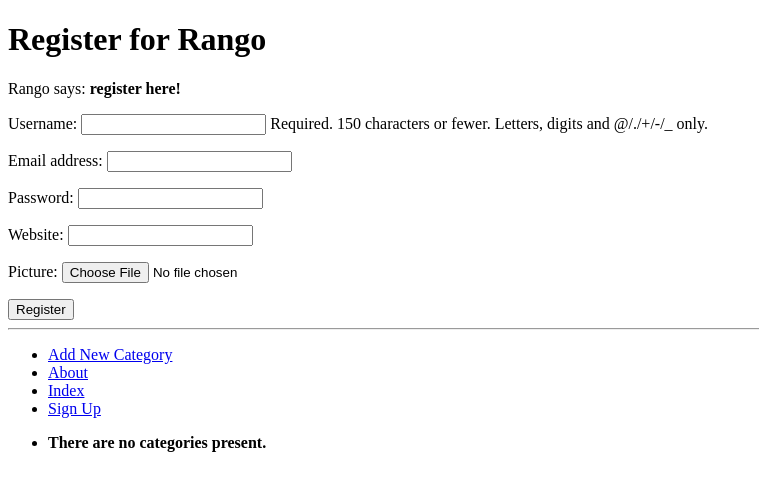
After one commit to Glowyee/tango_with_django_project, a Django app: page /rango/register/ in a window 1280 px wide. The commit adds this page. Shown: the top 491 px of the page, without its empty margins (0-759 px from the left). Run offline with Django 3.2, Linux system fonts and the light colour scheme; data that the repository does not hold is empty.

Commit message:
Chapter 9- User Authentication

```diff
--- a/rango/admin.py
+++ b/rango/admin.py
@@ -1,5 +1,6 @@
 from django.contrib import admin
 from rango.models import Category, Page, PageAdmin
+from rango.models import UserProfile
 
 
 # Add this class to customise the admin interface
@@ -9,3 +10,4 @@
 
 admin.site.register(Category, CategoryAdmin)
 admin.site.register(Page, PageAdmin)
+admin.site.register(UserProfile)
--- a/rango/forms.py
+++ b/rango/forms.py
@@ -1,5 +1,6 @@
 from django import forms
-from rango.models import Page, Category
+from django.contrib.auth.models import User
+from rango.models import Page, Category, UserProfile
 
 
 class CategoryForm(forms.ModelForm):
@@ -50,3 +51,17 @@
         cleaned_data['url'] = url
 
         return cleaned_data
+
+
+class UserForm(forms.ModelForm):
+    password = forms.CharField(widget=forms.PasswordInput())
+
+    class Meta:
+        model = User
+        fields = ('username', 'email', 'password')
+
+
+class UserProfileForm(forms.ModelForm):
+    class Meta:
+        model = UserProfile
+        fields = ('website', 'picture')
--- a/rango/models.py
+++ b/rango/models.py
@@ -1,6 +1,7 @@
 from django.contrib import admin
 from django.db import models
 from django.template.defaultfilters import slugify
+from django.contrib.auth.models import User
 
 
 class Category(models.Model):
@@ -35,3 +36,16 @@
 
     def __str__(self):
         return self.list_display
+
+
+class UserProfile(models.Model):
+    # This line is required. Links UserProfile to a User Model instance.
+    user = models.OneToOneField(User)
+
+    # The additional attributes we wish to include.
+    website = models.URLField(blank=True)
+    picture = models.ImageField(upload_to='profile_images', blank=True)
+
+    # Override the __unicode__() method to return out something meaningful!
+    def __str__(self):
+        return self.user.username
--- a/rango/urls.py
+++ b/rango/urls.py
@@ -7,4 +7,5 @@
     url(r'^add_category/$', views.add_category, name='add_category'),
     url(r'^category/(?P<category_name_slug>[\w\-]+)/$', views.show_category, name='show_category'),
     url(r'^category/(?P<category_name_slug>[\w\-]+)/add_page/$', views.add_page, name='add_page'),
+    url(r'^register/$', views.register, name='register'),
 ]
--- a/rango/views.py
+++ b/rango/views.py
@@ -1,6 +1,6 @@
 from django.shortcuts import render
 from rango.models import Category, Page
-from rango.forms import CategoryForm, PageForm
+from rango.forms import CategoryForm, PageForm, UserForm, UserProfileForm
 
 # This code imports the HttpResponse object from django.http module.
 from django.http import HttpResponse
@@ -122,3 +122,65 @@
 
     context_dict = {'form': form, 'category': category}
     return render(request, 'rango/add_page.html', context_dict)
+
+
+def register(request):
+    # A boolean value for telling the template
+    # whether the registration was successful.
+    # Set to False initially. Code changes value to
+    # True when registration succeeds.
+    registered = False
+
+    # If it's a HTTP POST, we're interested in processing form data.
+    if request.method == 'POST':
+        # Attempt to grab information from the raw form information.
+        # Note that we make use of both UserForm and UserProfileForm.
+        user_form = UserForm(data=request.POST)
+        profile_form = UserProfileForm(data=request.POST)
+
+        # If the two forms are valid...
+        if user_form.is_valid() and profile_form.is_valid():
+            # Save the user's form data to the database.
+            user = user_form.save()
+
+            # Now we hash the password with the set_password method.
+            # Once hashed, we can update the user object.
+            user.set_password(user.password)
+            user.save()
+
+            # Now sort out the UserProfile instance.
+            # Since we need to set the user attribute ourselves,
+            # we set commit=False. This delays saving the model
+            # until we're ready to avoid integrity problems
+            profile = profile_form.save(commit=False)
+            profile.user = user
+
+            # Did the user provide a profile picture?
+            # If so, we need to get it from the input form and
+            # put it in the UserProfile model.
+            if 'picture' in request.FILES:
+                profile.picture = request.FILES['picture']
+
+            # Now we save the UserProfile model instance.
+            profile.save()
+
+            # Update our variable to indicate that the template
+            # registration was successful
+            registered = True
+        else:
+            # Invalid form or forms- mistakes or something else?
+            # print problems to the terminal
+            print(user_form.errors, profile_form.errors)
+    else:
+        # Not a HTTP POST, so we render our form using two ModelForm
+        # These forms will be blank, ready for user input.
+        user_form = UserForm()
+        profile_form = UserProfileForm()
+
+    return render(request, 'rango/register.html',
+                  {
+                      'user_form': user_form,
+                      'profile_form': profile_form,
+                      'registered': registered
+                  }
+                  )
--- a/tango_with_django_project/settings.py
+++ b/tango_with_django_project/settings.py
@@ -88,6 +88,12 @@
     }
 }
 
+# Password hashing functions
+PASSWORD_HASHERS = (
+    'django.contrib.auth.hashers.PBKDF2PasswordHasher',
+    'django.contrib.auth.hashers.PBKDF2SHA1PasswordHasher',
+)
+
 # Password validation
 # https://docs.djangoproject.com/en/1.11/ref/settings/#auth-password-validators
 
--- a/templates/rango/base.html
+++ b/templates/rango/base.html
@@ -28,6 +28,7 @@
                 <li> <a href="{% url 'add_category' %}"> Add New Category </a> </li>
                 <li> <a href="{% url 'about' %}"> About </a> </li>
                 <li> <a href="{% url 'index' %}"> Index </a> </li>
+                <li> <a href="{% url 'register' %}"> Sign Up</a> </li>
             </ul>
         </div>
 
--- a/templates/rango/cats.html
+++ b/templates/rango/cats.html
@@ -12,7 +12,7 @@
                 <li>
                     <a href="{% url 'show_category' c.slug%}">{{ c.name }}</a>
                 </li>
-            {% endiif %}
+            {% endif %}
         {% endfor %}
     {% else %}
         <li> <strong> There are no categories present. </strong></li>
--- /dev/null
+++ b/templates/rango/register.html
@@ -0,0 +1,29 @@
+{% extends 'rango/base.html' %}
+{% load staticfiles %}
+
+{% block title_block %}
+    Register
+{% endblock %}
+
+{% block body_block %}
+
+    <h1>Register for Rango</h1>
+    {% if registered %}
+        Rango says: <strong> thank you for registering! </strong>
+        <a href="{% url 'index' %}">Return to the homepage..</a><br>
+    {% else %}
+        Rango says: <strong>register here!</strong><br>
+        <form id ="user_form" method="post" action="{% url 'register' %}" enctype="multipart/form-data">
+
+            {% csrf_token %}
+
+            <!-- Display each form -->
+            {{ user_form.as_p }}
+            {{ profile_form.as_p}}
+
+            <!-- Provide a button to click to submit the form. -->
+            <input type="submit" name="submit" value="Register" />
+        </form>
+    {% endif %}
+
+{% endblock %}
```
Also changed, not shown: media/profile_images/steve.jpg (added), rango/migrations/0005_userprofile.py (added).
